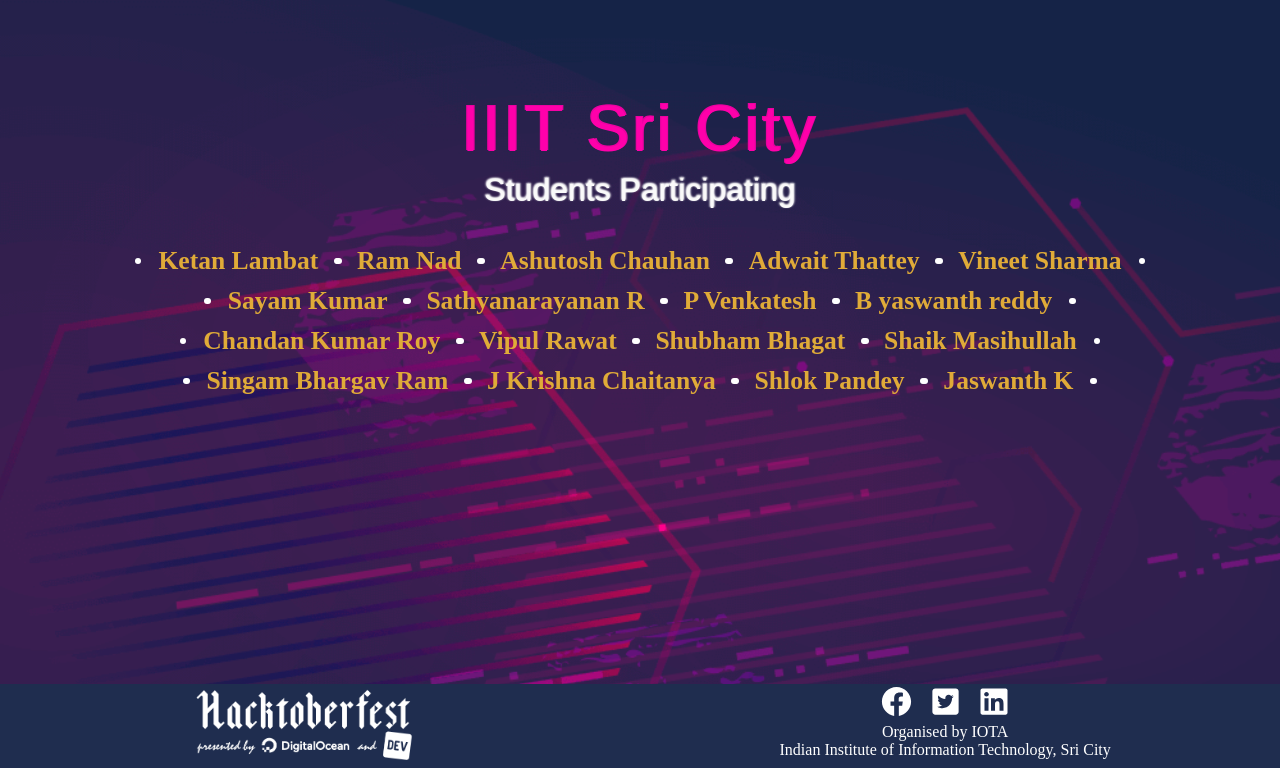
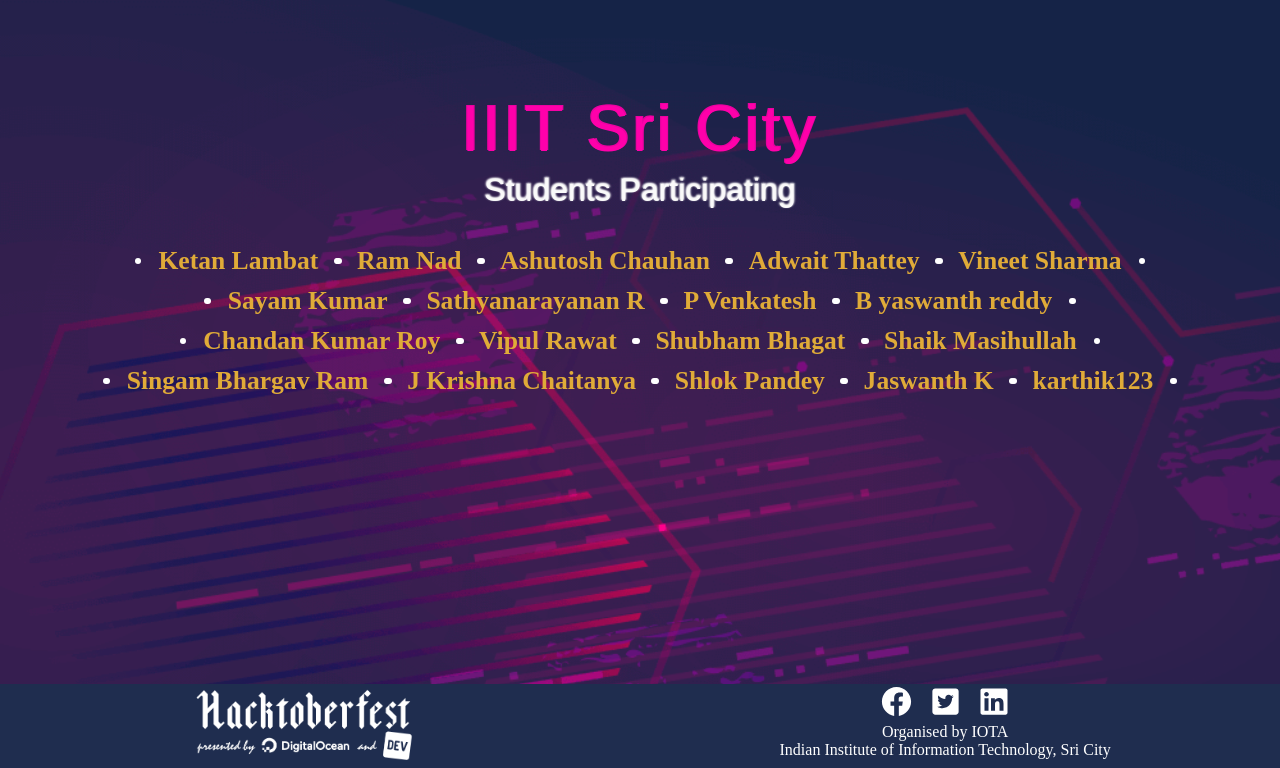
Before and after one commit to Project-Club-IIITS/hacktoberfest2019-participants, a Jekyll site: the page index.html, which Jekyll copies as it is, in a window 1280 px wide, cut to the strip 132-900 px from the top of the page. Built offline with Jekyll 4.4.1, drawn with Linux system fonts in a browser that asks for light colours; some web fonts are replaced.

Commit message:
added karthik123

```diff
--- a/index.html
+++ b/index.html
@@ -63,7 +63,7 @@
                 <li><a href="https://github.com/chaitanya531">J Krishna Chaitanya</a></li>
                 <li><a href="https://github.com/b30wulffz">Shlok Pandey</a></li>
                 <li><a href="https://github.com/JazzKriss21">Jaswanth K</a></li>
-
+                 <li><a href="https://github.com/satyakarthik123">karthik123</a></li>
             </ul>
         </div>
     </div>
```
